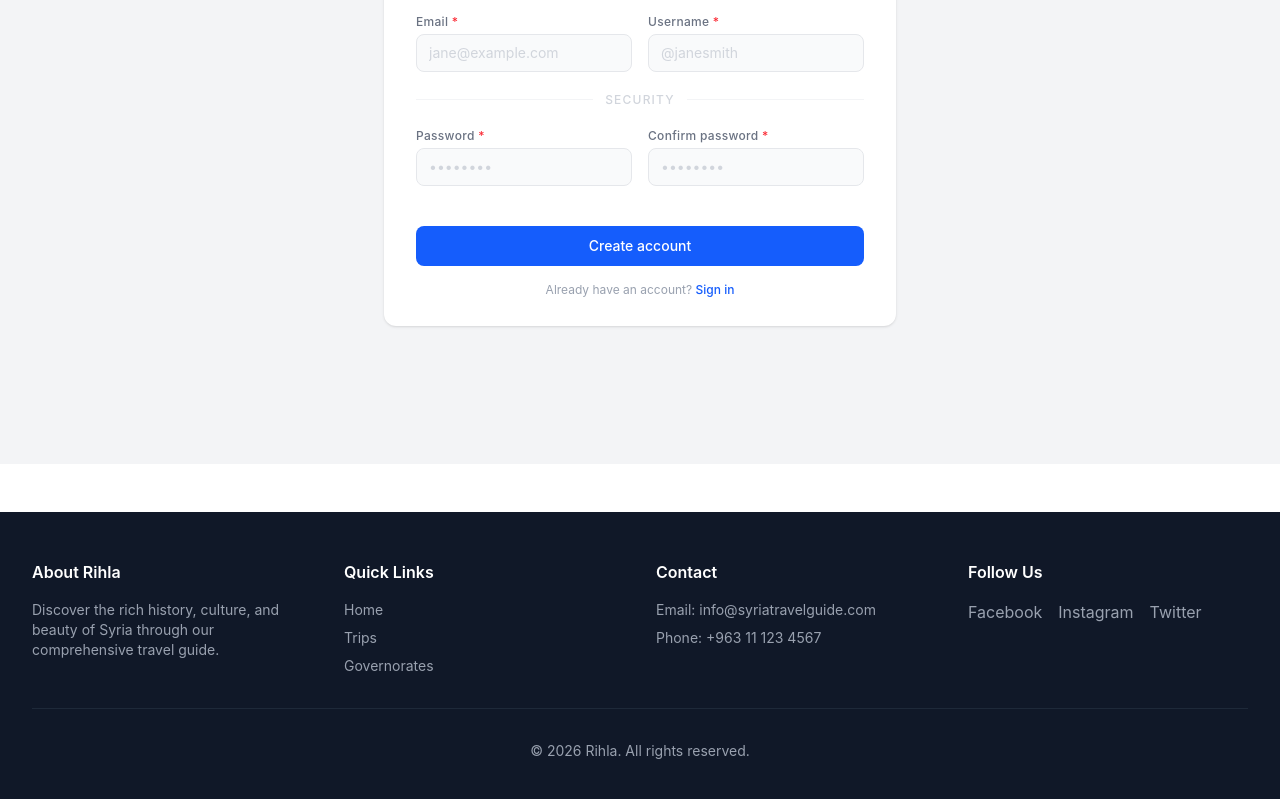
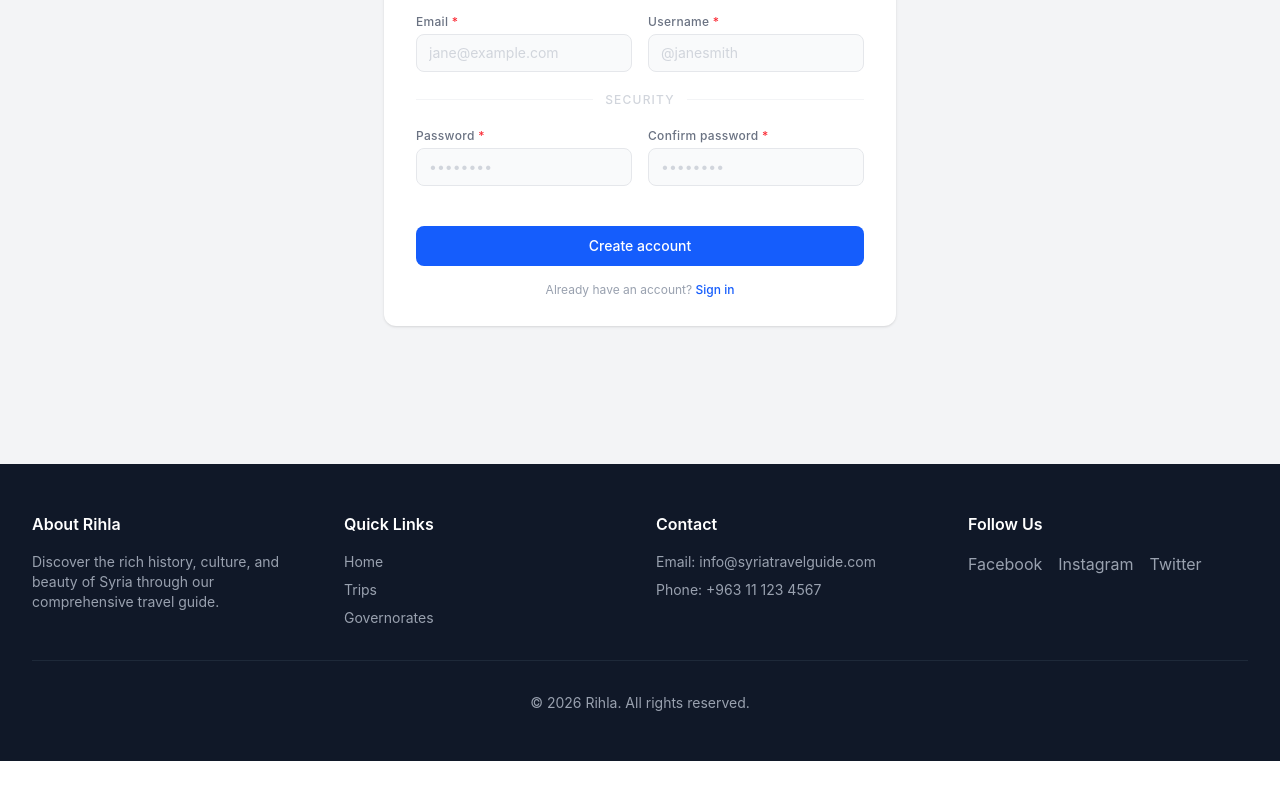
Before and after one commit to AliSaleh219/Rihla, a React (Vite) app in the folder frontend/: page /register in a window 1280 px wide. Shown: the part 401-1200 px from the top of the page. After the commit the page ends 1162 px from the top, so only its background shows below. Built offline with nearby package versions, Linux system fonts and the light colour scheme.

Commit message:
edit footer

```diff
--- a/frontend/src/component/footer.tsx
+++ b/frontend/src/component/footer.tsx
@@ -2,7 +2,7 @@
 
 export default function Footer() {
     return (
-        <footer className="bg-gray-900 text-white mt-12">
+        <footer className="bg-gray-900 text-white">
             <div className="max-w-7xl mx-auto px-4 sm:px-6 lg:px-8 py-12">
                 <div className="grid grid-cols-1 md:grid-cols-4 gap-8">
                     {/* About */}
```
